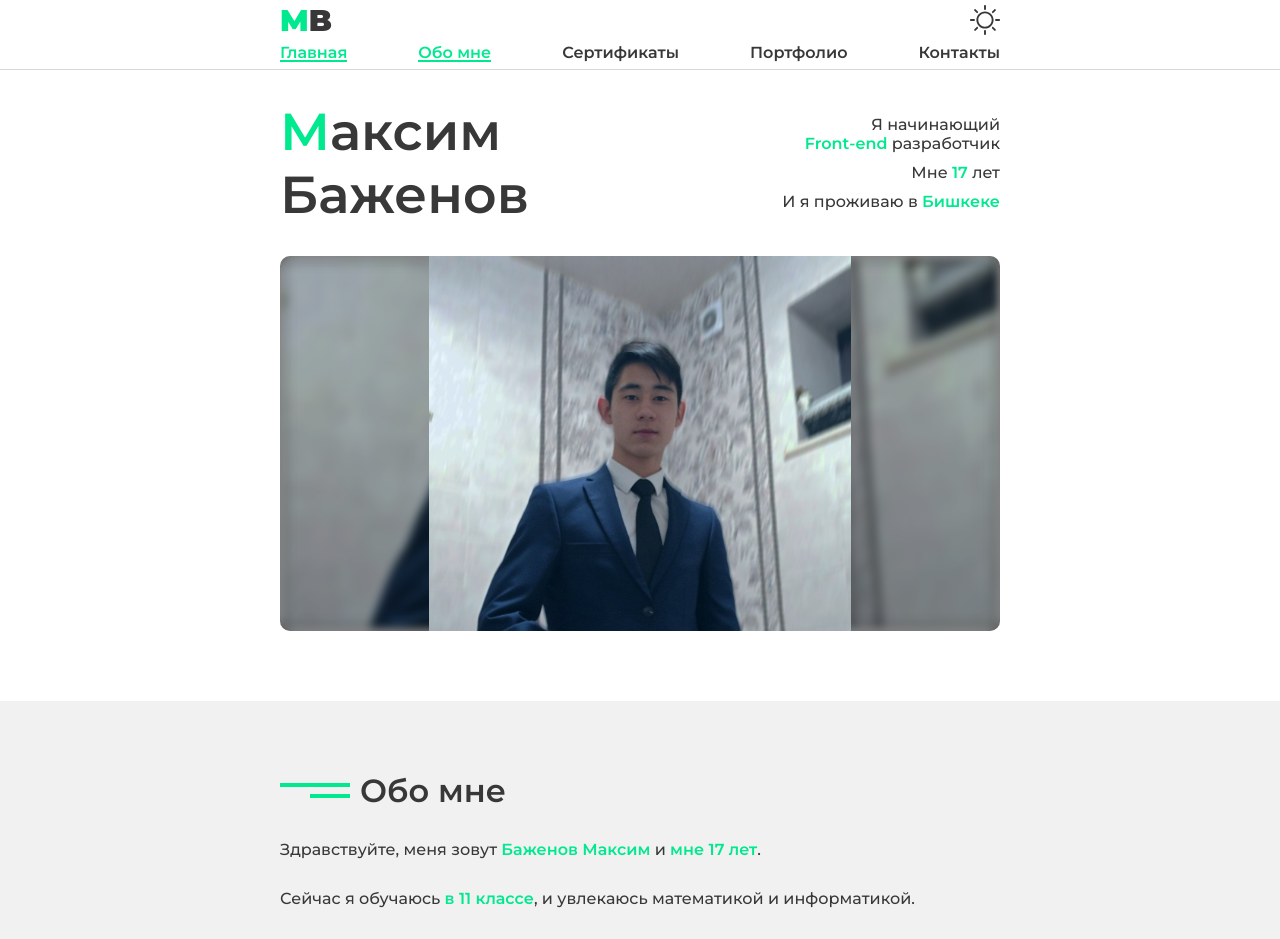
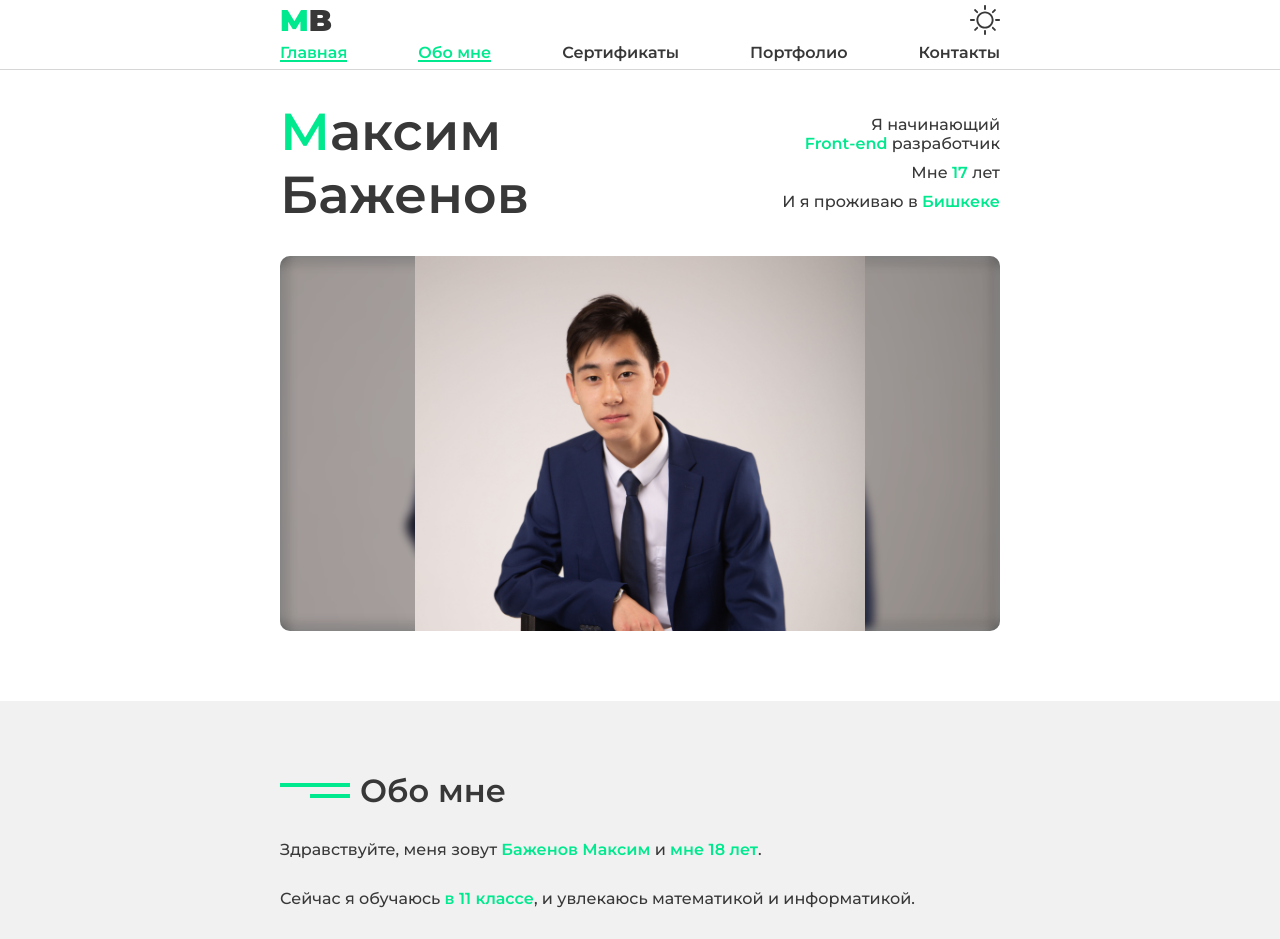
Before and after one commit to maksim4k1/maksim4k1.github.io, a React (Create React App) app: page /#/about in a window 1280 px wide. Shown: the top 939 px of the page. Built offline with nearby package versions, Linux system fonts and the light colour scheme.

Commit message:
edited my photo and age

```diff
--- a/src/components/About.jsx
+++ b/src/components/About.jsx
@@ -16,7 +16,7 @@ function About () {
     <Section>
       <Title>Обо мне</Title>
       <Content>
-        <p>Здравствуйте, меня зовут <strong>Баженов Максим</strong> и <strong>мне 17 лет</strong>.</p>
+        <p>Здравствуйте, меня зовут <strong>Баженов Максим</strong> и <strong>мне 18 лет</strong>.</p>
         <p>Сейчас я обучаюсь <strong>в 11 классе</strong>, и увлекаюсь математикой и информатикой.</p>
         <p>В свободное время я <strong>занимаюсь программированием</strong>, в частности <strong>Front-end</strong> разработкой, так как в этом направлении присутствует всё, что мне нравится - <strong>информатика</strong>, <strong>математика</strong> и <strong>дизайн</strong>.<br/>Иногда учу и другие языки программирования, такие как <strong>Python</strong>.</p>
         <p>Я увлекаюсь программированием с лета 2020 года, и за это время успел попробовать несколько направлений, таких как <strong>разработка игр</strong>, <strong>Back-end</strong> разработка, разработка на <strong>Python</strong> и <strong>Front-end</strong> разработка. За полтора года изучения программирования я выучил языки программирования <strong>JavaScript</strong>, <strong>Python</strong>, <strong>HTML</strong> и <strong>CSS</strong>, а также фреймворк <strong>React JS</strong>.</p>
--- a/src/components/Home.jsx
+++ b/src/components/Home.jsx
@@ -3,7 +3,7 @@ import styled from "styled-components";
 import { gap } from "../styles/mixins";
 import Section from "./UI/Section";
 import myphoto from "../assets/png/me.jpg";
-
+/* Влад тут был */
 const Content = styled.div`
   display: flex;
   align-items: center;
@@ -74,9 +74,9 @@ const BackgroundImage = styled.img`
 `;
 const Image = styled.img`
   width: 100%;
-  height: 130%;
+  height: 180%;
   object-fit: contain;
-  object-position: top;
+  object-position: center -50px;
   @media screen and (max-width: 520px){
     object-fit: cover;
   }
```
Also changed, not shown: src/assets/png/me.jpg.
